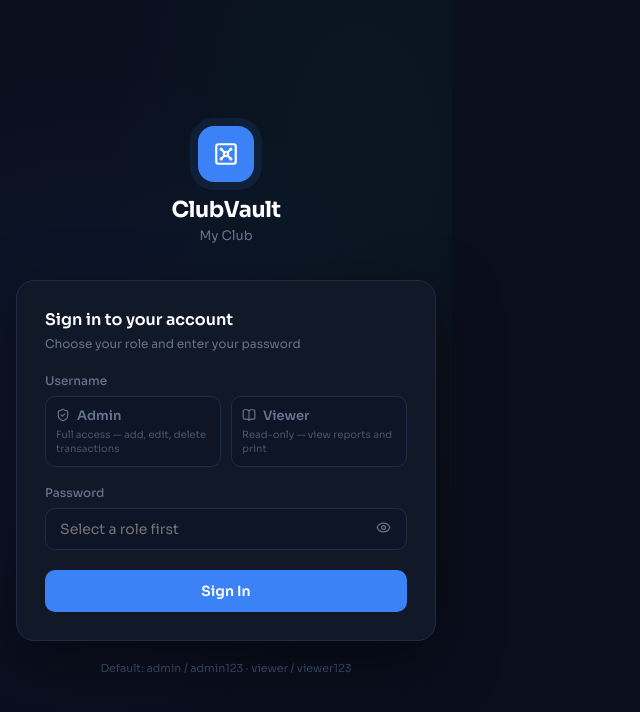
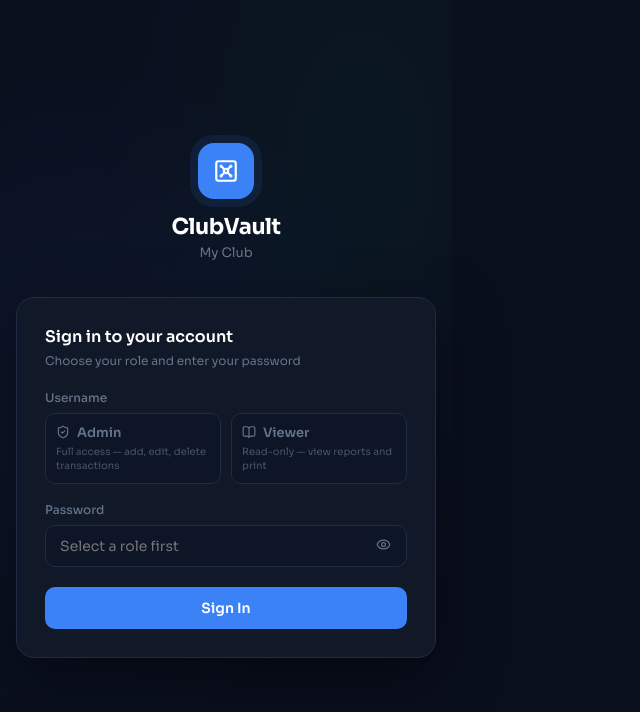
Before and after one commit to BRIAN-pixel275/financemanagement, a React (Vite) app: page /reports in a window 1280 px wide. Shown: the top 712 px of the page, without its empty margins (0-640 px from the left). Built offline with nearby package versions, Linux system fonts and the light colour scheme.

Commit message:
remove default log in text

```diff
--- a/src/auth/LoginPage.jsx
+++ b/src/auth/LoginPage.jsx
@@ -124,9 +124,7 @@ export default function LoginPage() {
           </button>
         </div>
 
-        <p style={{ textAlign: 'center', fontSize: 11, color: '#334155', marginTop: 20 }}>
-          Default: admin / admin123 · viewer / viewer123
-        </p>
+
       </div>
     </div>
   );
```
